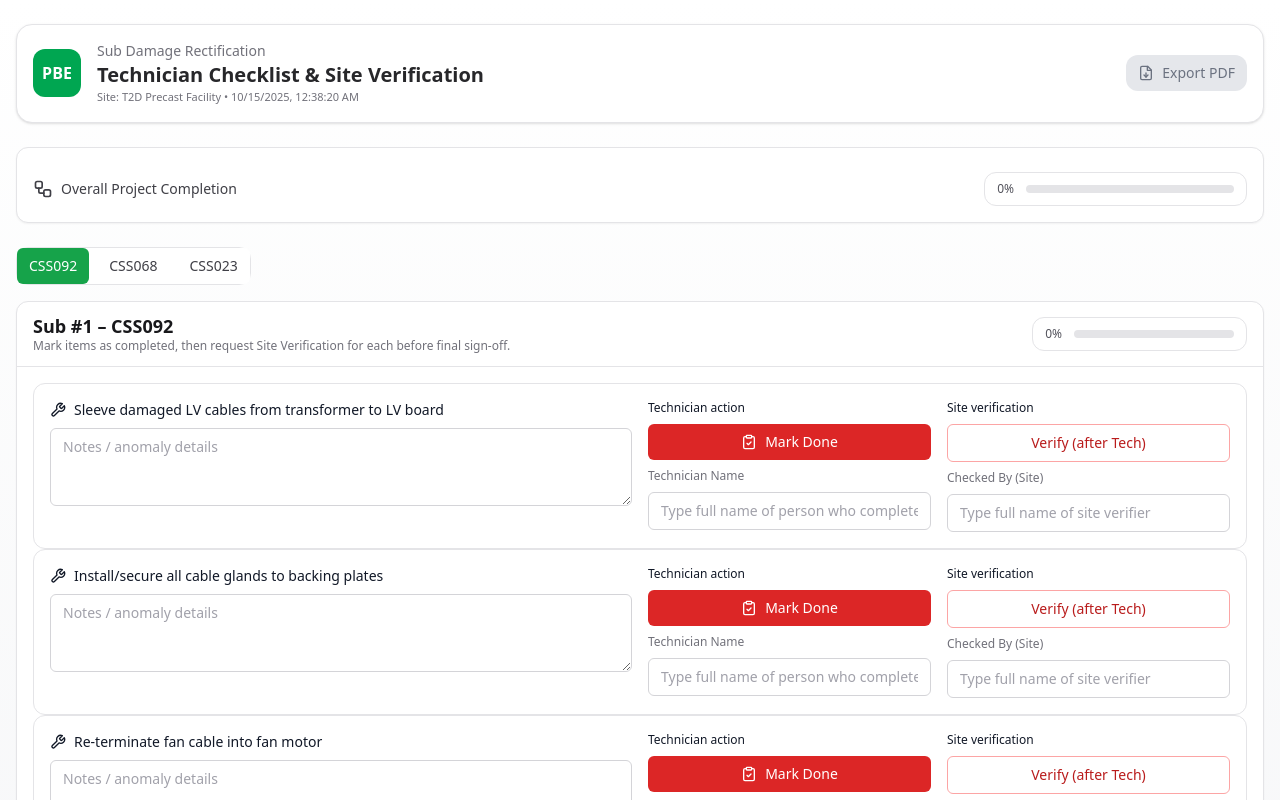
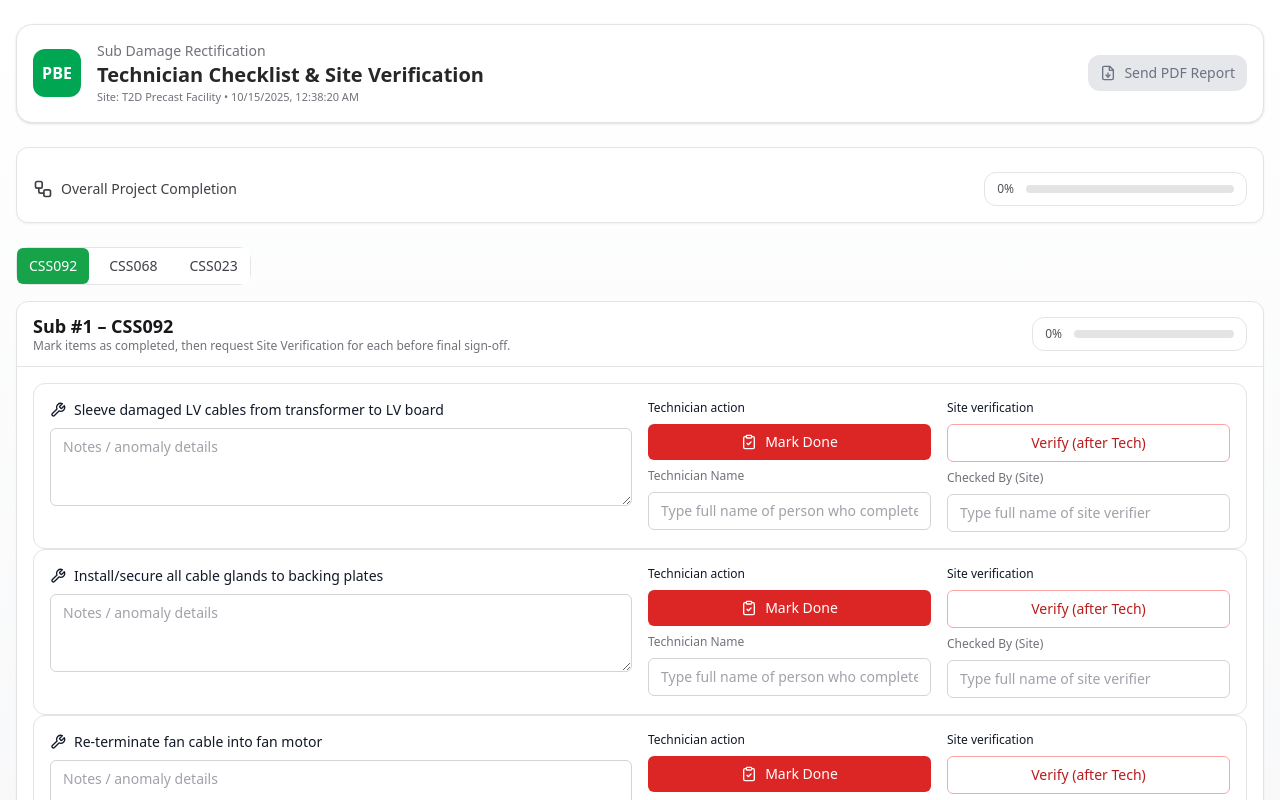
Before and after one commit to choogwerf/pbe-sub-repair-verification-app, a Next.js app: page / in a window 1280 px wide. Shown: the top 800 px of the page. Built offline with nearby package versions, Linux system fonts and the light colour scheme.

Commit message:
Update page.tsx to add Send PDF report button

```diff
--- a/app/page.tsx
+++ b/app/page.tsx
@@ -211,9 +211,9 @@ const App: React.FC = () => {
               onClick={exportPDF}
               disabled={!allComplete}
               className={`rounded-xl ${allComplete ? "bg-green-600 hover:bg-green-700" : "bg-gray-200 text-gray-500"}`}
-              title={allComplete ? "Export completed report as PDF" : "Complete all items (Tech + Verify) to enable PDF"}
+              title={allComplete ? "Send completed report as PDF" : "Complete all items (Tech + Verify) to enable PDF"}
             >
-              <FileDown className="mr-2 h-4 w-4" /> Export PDF
+              <FileDown className="mr-2 h-4 w-4" /> Send PDF Report
             </Button>
           </div>
         </div>
```
